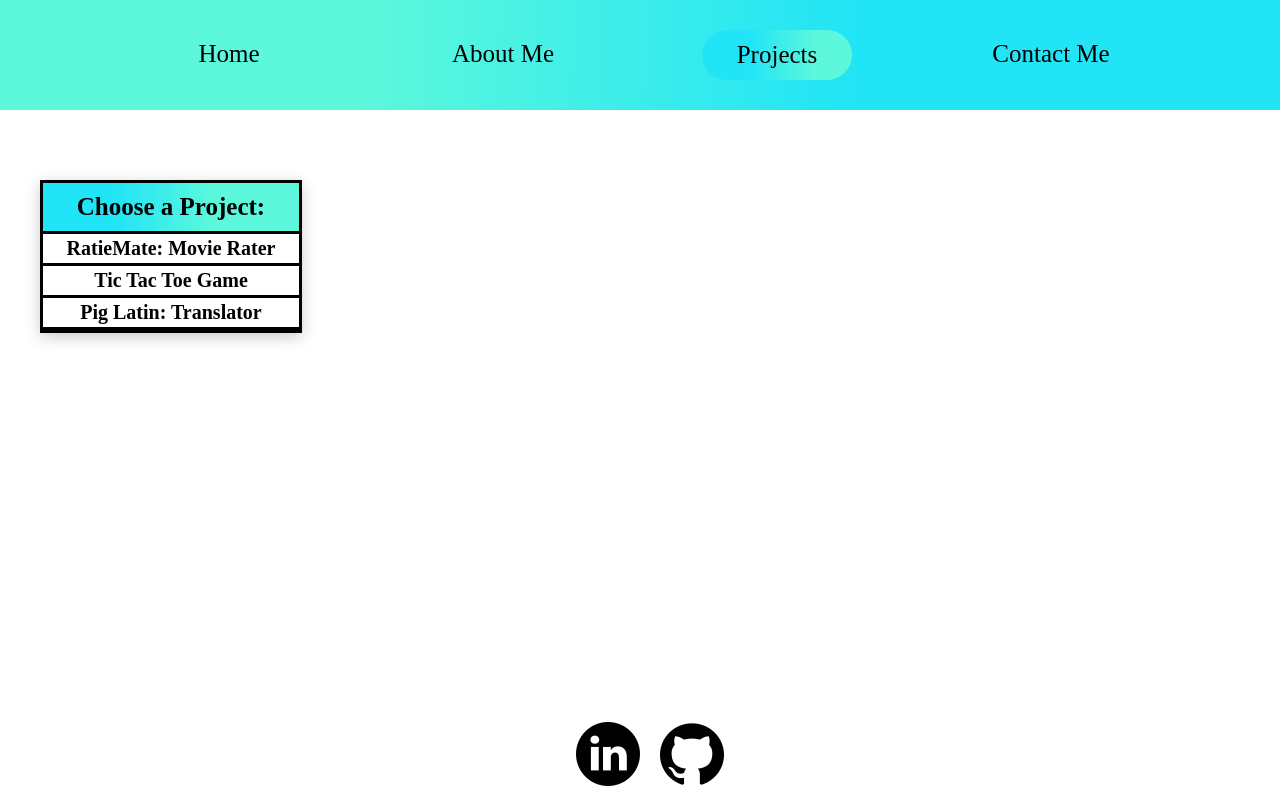
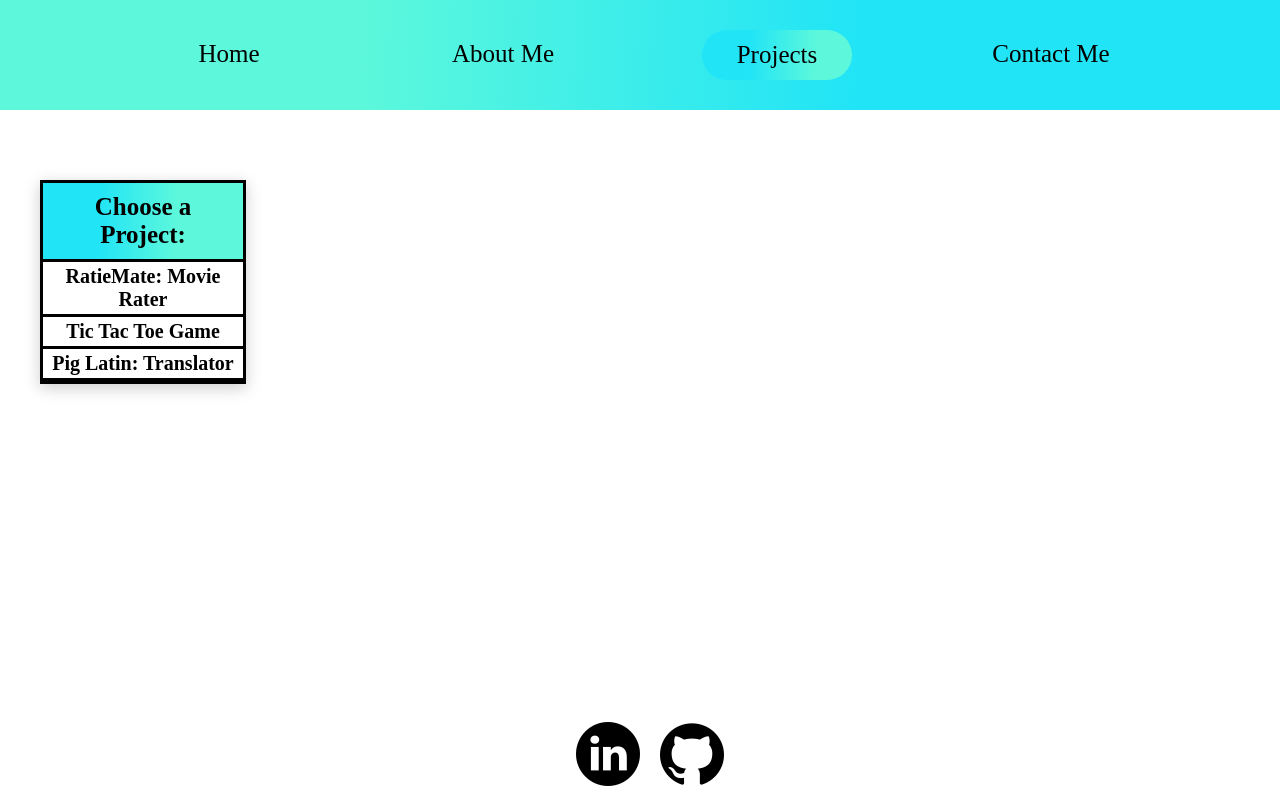
Before and after one commit to tori-calkins/portfolio2023, a React (Create React App) app: page /projects in a window 1280 px wide. Built offline with nearby package versions, Linux system fonts and the light colour scheme.

Commit message:
styled the projects, still needs minor fixes and adds

```diff
--- a/src/App.css
+++ b/src/App.css
@@ -132,7 +132,7 @@
   margin-left: 40px;
   border: solid;
   display: inline-block;
-  width: 20%;
+  width: 200px;
   text-align: center;
   box-shadow: 0 4px 15px rgba(0, 0, 0, 0.2)
 }
@@ -152,6 +152,42 @@
   font-size: 20px;
   padding-top:3px;
   padding-bottom:3px;
+}
+
+.projects-container{
+  display: flex;
+}
+.bold-word {
+  font-weight: bold;
+}
+.project-details{
+  margin-left: 60px;
+  width: 50%;
+}
+#RepoIcons{
+  text-decoration: none;
+  color: Black;
+  font-family: IBM Plex Serif;
+  display: inline-flex;
+  align-items: center;
+  font-weight: bold;
+  font-size: 20px;
+  padding-bottom:10px;
+}
+#RepoIcons img {
+  margin-right: 6px;
+  margin-left: 10px;
+}
+#projectName{
+  text-align:center;
+  padding-top: 0px;
+  font-size: 30px;
+  font-family: IBM Plex Serif;
+}
+#techStack, #projectDescription{
+  font-size:22px;
+  font-family: IBM Plex Serif;
+  margin-top: 10px;
 }
 
 
--- a/src/pages/Projects.js
+++ b/src/pages/Projects.js
@@ -1,15 +1,70 @@
-import React from "react";
+import React, { useState } from 'react';
+import gitHubIcon from'../assets/github1.png';
+import starIcon from'../assets/starIcon.png'
+
+const ProjectDetails = ({ project }) => (
+    <div className="project-details">
+        <h4 id="projectName">{project.name}</h4>
+        <a id="RepoIcons" href={project.repoLink} target="_blank">
+            <img src={gitHubIcon} alt="GitHub Icon"/>GitHub Repo
+        </a>
+        <a id="RepoIcons" href={project.appLink} target="_blank">
+            <img src={starIcon} alt="Star Icon"/>Deployed App
+        </a>
+        <p id="projectDescription">
+            <strong>Purpose:</strong> {project.description}
+        </p>
+        <p id="techStack">
+          <strong>Tech Stack:</strong> {project.techStack}
+        </p>
+    </div>
+);
 
 const Projects = () => {
+    const projectDetails = [
+        {
+            name: "RatieMate: Movie Rater",
+            description: "RatieMate is your go-to movie searching app, enabling easy exploration and rating of your favorite films. Sign in to curate your personalized list of beloved movies, allowing others to see your ratings and recommendations. Efficiently discover new must-watch movies while effortlessly keeping track of ones you've seen and loved. With RatieMate, finding and organizing your cinematic preferences has never been more enjoyable and accessible.",
+            repoLink: "https://github.com/RatieMateCapstone",
+            appLink: "https://frontend-ratiemate.onrender.com/",
+            techStack: "React, Ruby on Rails, HTML, CSS, Yarn, Render",
+        },
+        {
+            name: "Tic Tac Toe Game",
+            description: "Tic-tac-toe is a simple, two-player game played on a 3x3 grid. Players take turns marking either an 'X' or an 'O' in empty squares. The goal is to get three of your marks in a row, either horizontally, vertically, or diagonally, before your opponent does.",
+            repoLink: "https//github.com/tori-calkins/Tic-Tac-Toe",
+            appLink: "https://tic-tac-toe-blnf.onrender.com/",
+            techStack: "React, HTML, CSS, Yarn, Render",
+        },
+        {
+            name: "Pig Latin: Translator",
+            description: "Pig Latin is a language game where words are altered according to a set of rules. In Pig Latin, to translate a word into Pig Latin, you typically move the first consonant or consonant cluster of a word to the end of the word and add 'ay.' If a word starts with a vowel, you simply add 'way' or 'ay' at the end.",
+            repoLink: "https://github.com/learn-academy-2023-foxtrot/pig-latin-the-crying-pigs",
+            appLink: "https://pig-latin-crying-pigs.onrender.com/",
+            techStack: "React, HTML, CSS, Yarn, Render",
+        },
+    ];
+
+    const [selectedProject, setSelectedProject] = useState(null);
+
     return (
-        <>
-        <div className="sidenav">
-            <h3 className="title">Choose a Project: </h3>
-            <h4 className="projects">RatieMate: Movie Rater</h4>
-            <h4 className="projects">Tic Tac Toe Game </h4>
-            <h4 className="projects">Pig Latin: Translator </h4>
+        <div className="projects-container">
+            <div className="sidenav">
+                <h3 className="title">Choose a Project: </h3>
+                {projectDetails.map((project, index) => (
+                    <h4
+                        key={index}
+                        className="projects"
+                        onClick={() => setSelectedProject(project)}
+                    >
+                        {project.name}
+                    </h4>
+                ))}
+            </div>
+            {selectedProject && (<ProjectDetails project={selectedProject} />
+            )}
         </div>
-        </>
-    )
-}
-export default Projects
+    );
+};
+
+export default Projects;
```
Also changed, not shown: src/assets/starIcon.png (added).
